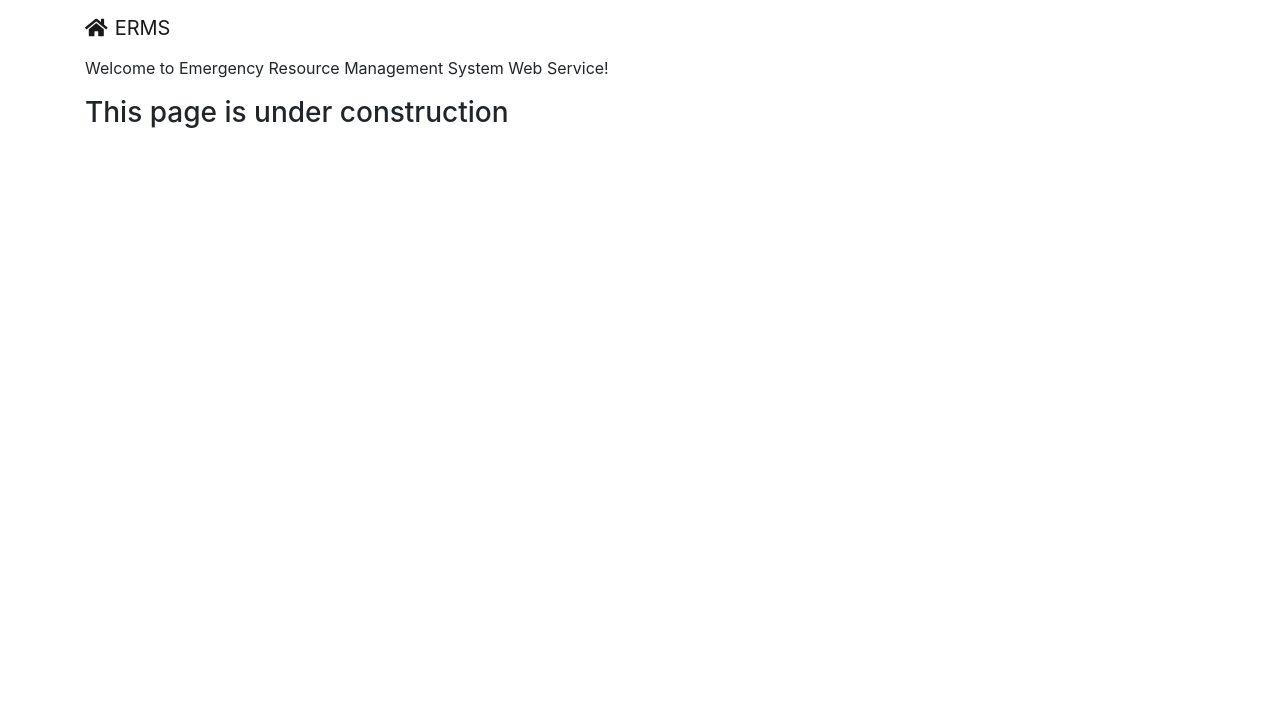
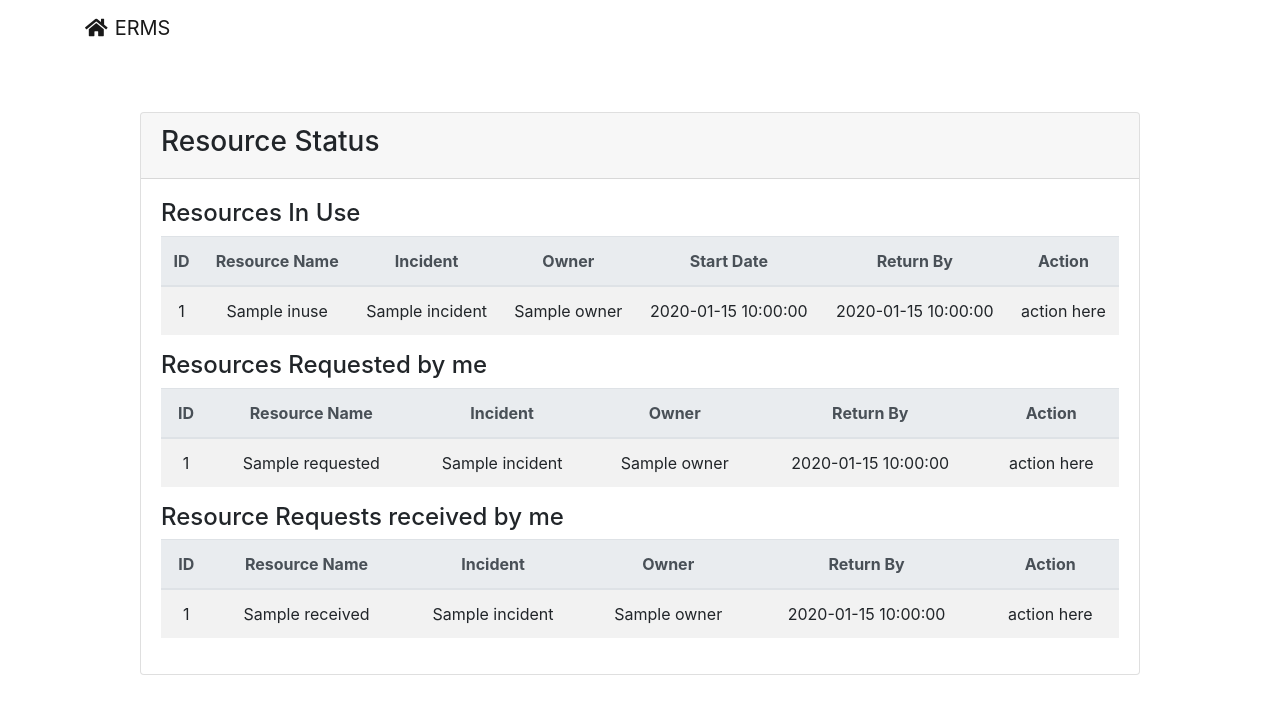
Before and after one commit to peijunz-archive/homework-cs6400-flask-jinja2, a Flask app: template Phase_3_Code/templates/status.html in a window 1280 px wide. Shown: the top 714 px of the page. Run offline with Flask 2, Linux system fonts and the light colour scheme; the template is opened without the code that fills it: most values are stand-ins (such as "Sample title", 1, 10 or a date in 2020); some libraries are stand-ins or nearby versions.

Commit message:
dummy status page

```diff
--- a/Phase_3_Code/templates/status.html
+++ b/Phase_3_Code/templates/status.html
@@ -1,3 +1,92 @@
 {% extends "base.html" %}
 
 {% block title %}Resource Status{% endblock %}
+
+{% block content %}
+<div class="card form-card">
+    <div class="card-header">
+        <h3 class="panel-title">Resource Status</h3>
+    </div>
+    <div class="card-body">
+        <div class="table-responsive">
+            <h4>Resources In Use</h4>
+            <table class="table table-striped">
+                <thead class="thead-light">
+                <tr>
+                    <th scope="col">ID</th>
+                    <th scope="col">Resource Name</th>
+                    <th scope="col">Incident</th>
+                    <th scope="col">Owner</th>
+                    <th scope="col">Start Date</th>
+                    <th scope="col">Return By</th>
+                    <th scope="col">Action</th>
+                </tr>
+                </thead>
+                <tbody>
+                {% for it in inuse %}
+                <tr>
+                    <td scope="col">{{ it.ID }}</td>
+                    <td scope="col">{{ it.Name }}</td>
+                    <td scope="col">{{ it.incident }}</td>
+                    <td scope="col">{{ it.owner }}</td>
+                    <td scope="col">{{ it.startDate }}</td>
+                    <td scope="col">{{ it.returnDate }}</td>
+                    <td scope="col">action here</td>
+                </tr>
+                {% endfor %}
+                </tbody>
+            </table>
+            <h4>Resources Requested by me</h4>
+            <table class="table table-striped">
+                <thead class="thead-light">
+                <tr>
+                    <th scope="col">ID</th>
+                    <th scope="col">Resource Name</th>
+                    <th scope="col">Incident</th>
+                    <th scope="col">Owner</th>
+                    <th scope="col">Return By</th>
+                    <th scope="col">Action</th>
+                </tr>
+                </thead>
+                <tbody>
+                {% for it in requested %}
+                <tr>
+                    <td scope="col">{{ it.ID }}</td>
+                    <td scope="col">{{ it.Name }}</td>
+                    <td scope="col">{{ it.incident }}</td>
+                    <td scope="col">{{ it.owner }}</td>
+                    <td scope="col">{{ it.returnDate }}</td>
+                    <td scope="col">action here</td>
+                </tr>
+                {% endfor %}
+                </tbody>
+            </table>
+            <h4>Resource Requests received by me</h4>
+            <table class="table table-striped">
+                <thead class="thead-light">
+                <tr>
+                    <th scope="col">ID</th>
+                    <th scope="col">Resource Name</th>
+                    <th scope="col">Incident</th>
+                    <th scope="col">Owner</th>
+                    <th scope="col">Return By</th>
+                    <th scope="col">Action</th>
+                </tr>
+                </thead>
+                <tbody>
+                {% for it in received %}
+                <tr>
+                    <td scope="col">{{ it.ID }}</td>
+                    <td scope="col">{{ it.Name }}</td>
+                    <td scope="col">{{ it.incident }}</td>
+                    <td scope="col">{{ it.owner }}</td>
+                    <td scope="col">{{ it.returnDate }}</td>
+                    <td scope="col">action here</td>
+                </tr>
+                {% endfor %}
+                </tbody>
+            </table>
+        </div>
+    </div>
+</div>
+{% endblock %}
```
Also changed, not shown: Phase_3_Code/front.py (+12 -2 lines).
